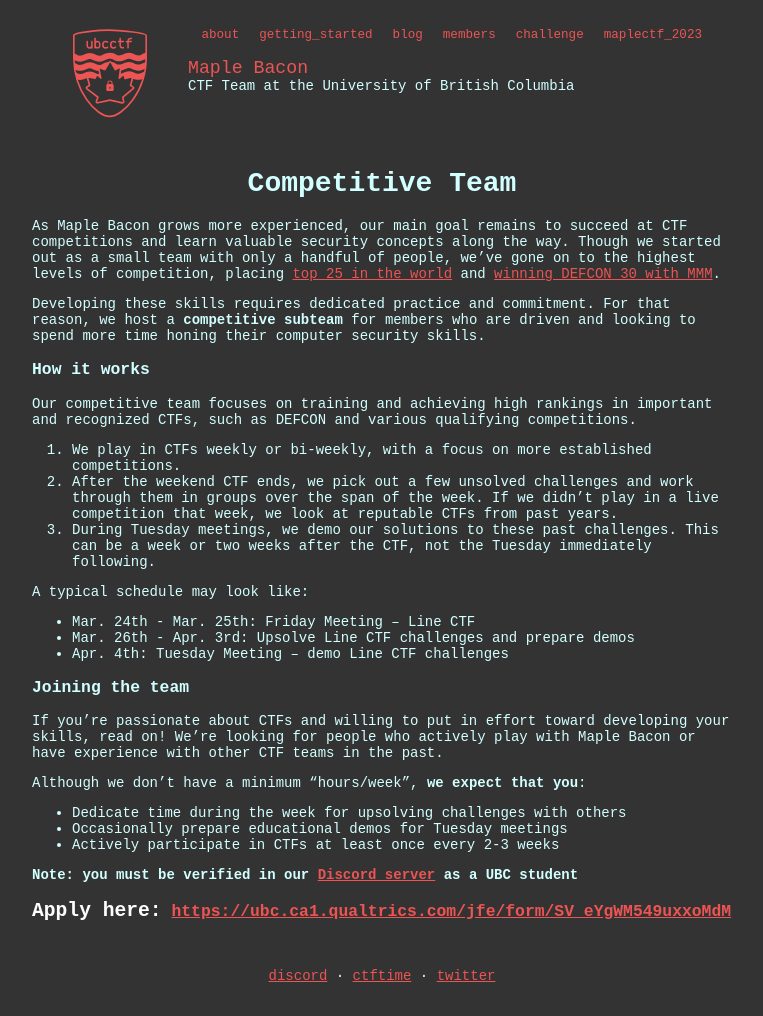
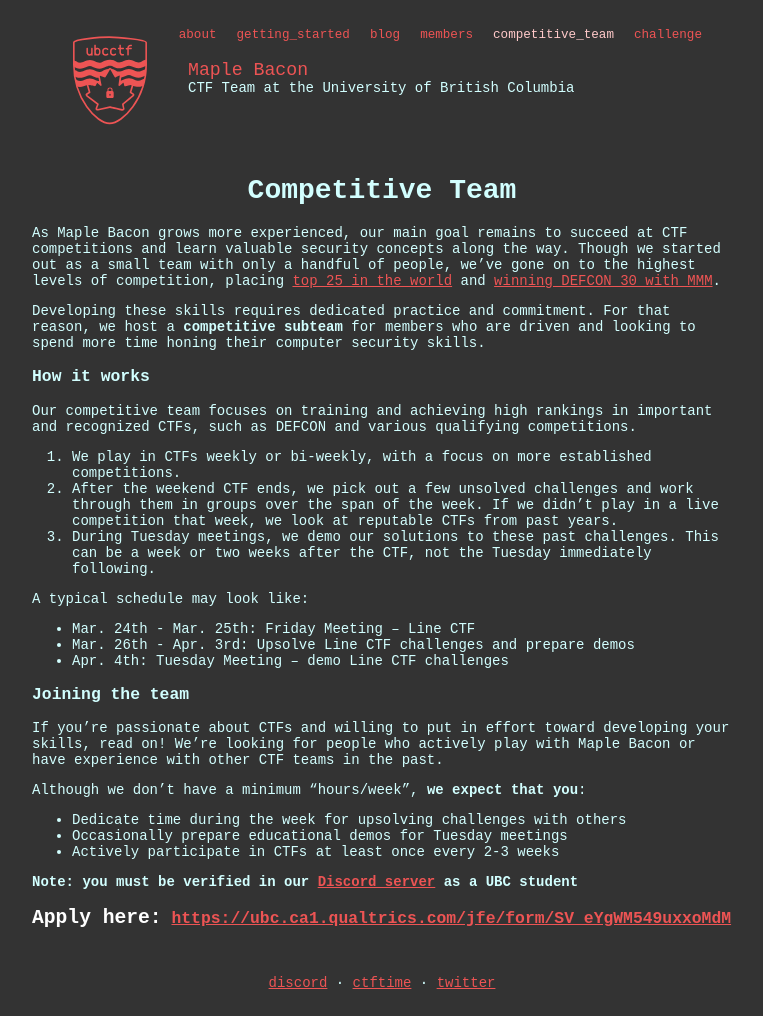
Before and after one commit to ubcctf/ubcctf.github.io, a Jekyll site: the page built from competitive_team.md, in a window 1280 px wide. Shown: the whole page, without its empty margins (258-1021 px from the left). Built offline with Jekyll 4.4.1, drawn with Linux system fonts in a browser that asks for light colours; nearby versions of some CDN libraries; some web fonts are replaced; our own code applies the rules of GitHub Pages for plain Markdown files.

Commit message:
Add competitive team to navbar

```diff
--- a/_layouts/default.html
+++ b/_layouts/default.html
@@ -33,11 +33,11 @@
 
       <header>
         <nav>
-          {% assign pages = "about,getting_started,blog,members,challenge" | split: "," %}
+          {% assign pages = "about,getting_started,blog,members,competitive_team,challenge" | split: "," %}
           {% for p in pages %}
           <a href="/{{ p }}"{% if page.name contains p %} class="active"{% endif %}>{{ p }}</a>
           {% endfor %}
-          <a href="https://ctf.maplebacon.org" >maplectf_2023</a>
+          <!-- <a href="https://ctf.maplebacon.org" >maplectf_2023</a> -->
         </nav>
         <div class="logo">
           <a href="/">
--- a/_sass/main.scss
+++ b/_sass/main.scss
@@ -95,6 +95,7 @@
         img {
             height: 90px;
         }
+        margin-top: 0.5em;
     }
     .title-container {
         grid-column: 2 / 6;
--- a/competitive.md
+++ b/competitive_team.md
@@ -1,3 +1,8 @@
+---
+layout: default
+title: Competitive Team
+---
+
 # Competitive Team
 
 
```
Also changed, not shown: about.md (+1 -1 lines).
